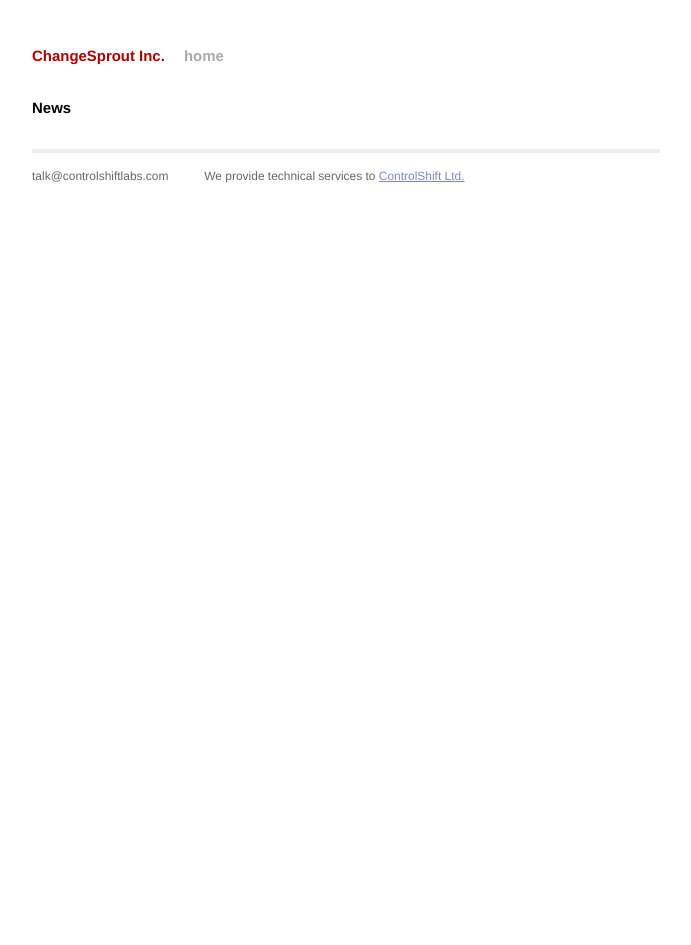
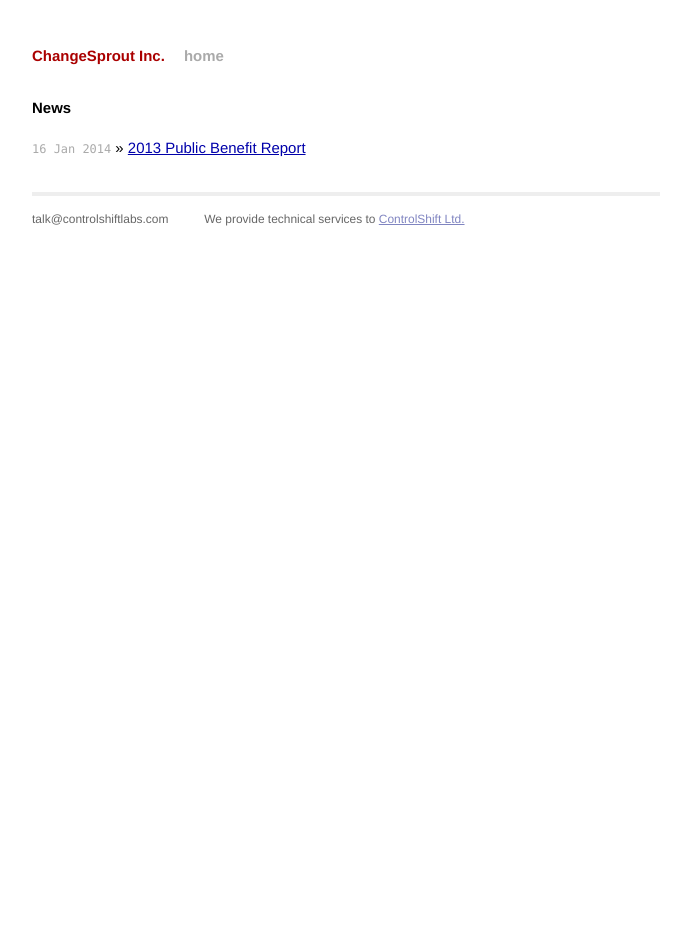
Before and after one commit to controlshift/controlshift.github.io, a Jekyll site: the page built from index.html, in a window 1280 px wide. Shown: the whole page, without its empty margins (294-985 px from the left). Built offline with Jekyll 4.4.1, drawn with Linux system fonts in a browser that asks for light colours; Markdown is read by kramdown in place of the engine named in the settings; a file with an impossible date is left out.

Commit message:
fix date issue.

```diff
--- a/_posts/2014-01-16-annual-report.markdown
+++ b/_posts/2014-01-16-annual-report.markdown
@@ -1,7 +1,7 @@
 ---
 layout: post
 title: 2013 Public Benefit Report
-date: {}
+date: 2014-01-16 15:44:27
 published: true
 ---
 
```
